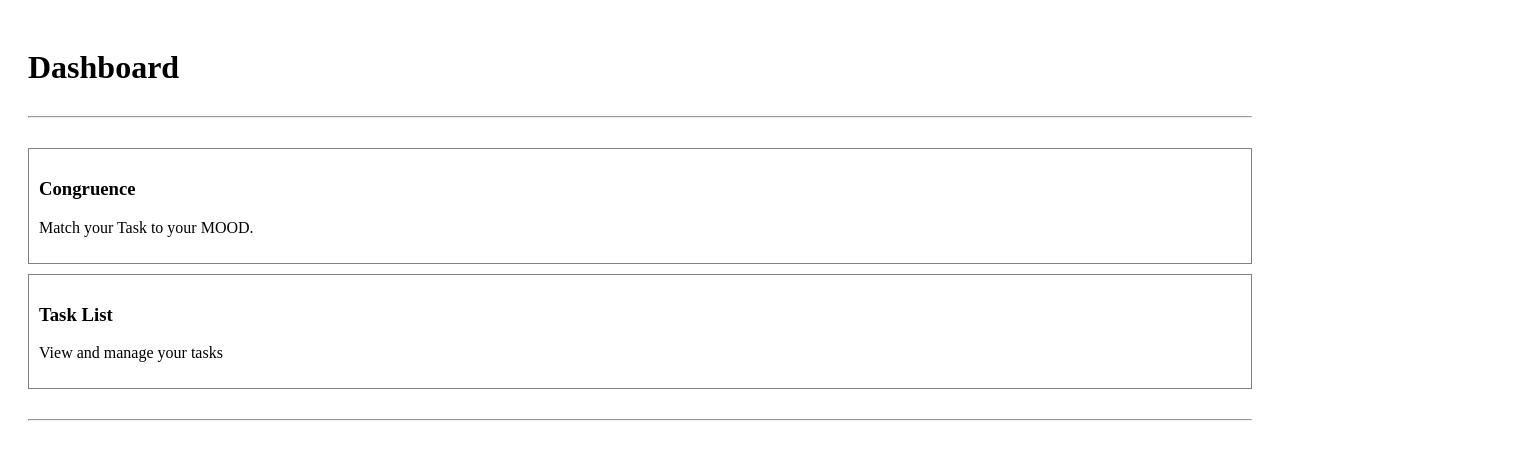
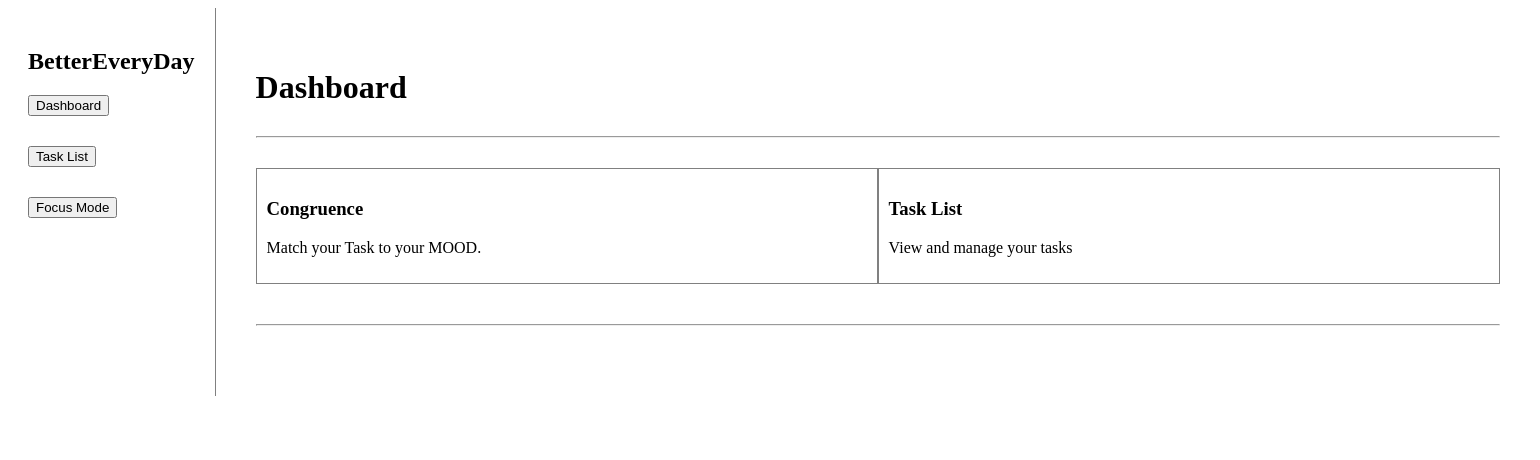
Before and after one commit to ShaquilleCodrington/BetterEveryDay, a React (Vite) app: page / in a window 1280 px wide. Shown: the top 460 px of the page, 1540 px wide, since content can reach past the window. Built offline with nearby package versions, Linux system fonts and the light colour scheme.

Commit message:
Added NavBar and improved dashboard.

```diff
--- a/src/App.tsx
+++ b/src/App.tsx
@@ -2,14 +2,23 @@ import { Routes, Route } from "react-router-dom";
 import FocusPage from "./pages/FocusPage";
 import DashboardPage from "./pages/DashboardPage";
 import TaskListPage from "./pages/TaskListPage";
+import Sidebar from "./Components/Sidebar";
 
 function App(){
   return (
+    <div style = {{ display: "flex"}}>
+      <Sidebar />
+
+      <div style = {{ flex: 1,
+      padding: "20px"
+      }}>
     <Routes>
       <Route path = "/" element = {<DashboardPage />} />
       <Route path = "/task" element = { <TaskListPage />} />
       <Route path = "/focus" element = {<FocusPage />} />
     </Routes>
+    </div>
+    </div>
   );
 }
 
--- a/src/Components/DashboardAccordion.tsx
+++ b/src/Components/DashboardAccordion.tsx
@@ -21,8 +21,10 @@ export default function DashboardAccordion({
 
     return (
         <div
-        style={{border: "1px solid gray", padding: "10px",
-        marginBottom: "10px"}}>
+        style={{border: "1px solid gray",
+            padding: "10px",
+         marginBottom: "10px",
+         width: "600px",}}>
 
         <h3 onClick = { () => setIsOpen(!isOpen) }style ={{ cursor: "pointer"} }>
             {title} </h3>
--- /dev/null
+++ b/src/Components/Sidebar.tsx
@@ -0,0 +1,28 @@
+import { Link } from "react-router-dom";
+
+export default function Sidebar() {
+    return (
+        <div style={{ width: "220px",
+        padding: "20px",
+        borderRight: "1px solid gray" }}>
+
+            <h2> BetterEveryDay </h2>
+            <div style = {{ display: "flex",
+                flexDirection: "column", gap: "30px"}}>
+
+                    <Link to = "/">
+                    <button> Dashboard </button>
+                    </Link>
+
+                    <Link to = "/task">
+                    <button> Task List </button>
+                    </Link>
+
+                    <Link to = "/focus">
+                    <button> Focus Mode </button>
+                    </Link>
+
+            </div>
+            </div>
+    );
+}
--- a/src/Components/TaskCard.tsx
+++ b/src/Components/TaskCard.tsx
@@ -42,11 +42,11 @@ export default function TaskCard({
             cursor: "pointer",
             fontWeight: 500, }}>
 
-            <strong> { dueDate }</strong>
-            <span> { title }</span>
-            <span> { completed ? "Done" : "Active" }</span>
-            <span> {  focus }</span>
-            <span> {  priority }</span>
+            <span><strong> Due Date: </strong> { dueDate } </span>
+            <span> <strong>Title: </strong> { title }</span>
+            <span> <strong> Status: </strong> { completed ? "Done" : "Active" }</span>
+            <span> <strong> Mood: </strong> {  focus }</span>
+            <span> <strong> Priority: </strong> {  priority }</span>
         </div>
 
         {/* Notes Preview / Expanded*/}
--- a/src/pages/DashboardPage.tsx
+++ b/src/pages/DashboardPage.tsx
@@ -6,12 +6,16 @@ export default function DashboardPage() {
 
 
     return (
-        <div style = {{ padding: "20px" }}>
+        <div style = {{ padding: "20px"}}>
+
+
             <h1> Dashboard </h1>
 
         {/* Line to separate sections*/}
         <hr style = {{ margin: "30px 0"}} />
 
+        <div style = {{ display: "flex",
+        justifyContent: "space-between" }}>
             <DashboardAccordion
             title = "Congruence"
             preview = "Match your Task to your MOOD."
@@ -34,9 +38,10 @@ export default function DashboardPage() {
 
 
 
-
+        </div>
 
        <hr style = {{ margin: "30px 0"}} />
+
 
         </div>
     );
--- a/src/pages/FocusPage.tsx
+++ b/src/pages/FocusPage.tsx
@@ -33,11 +33,16 @@ export default function FocusPage() {
 
   }
   return (
+
     <main>
+
+
 
 <Link to = "/">
         <button> Dashboard </button>
         </Link>
+
+
 
       {/* if no activity is selected show focus/activity section */}
 
```
